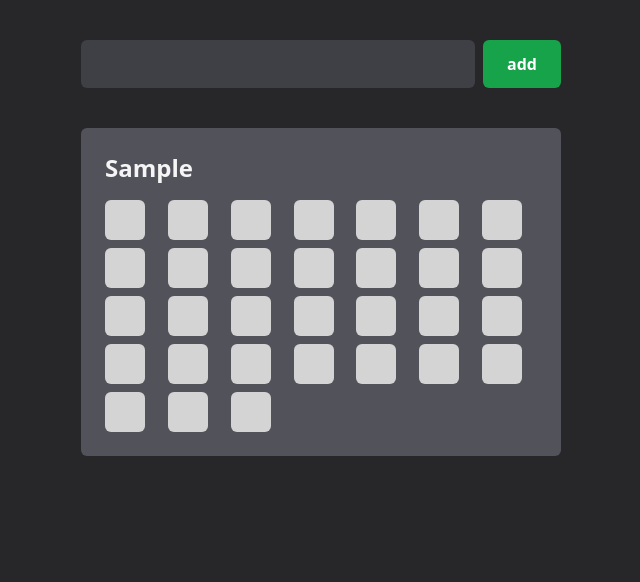
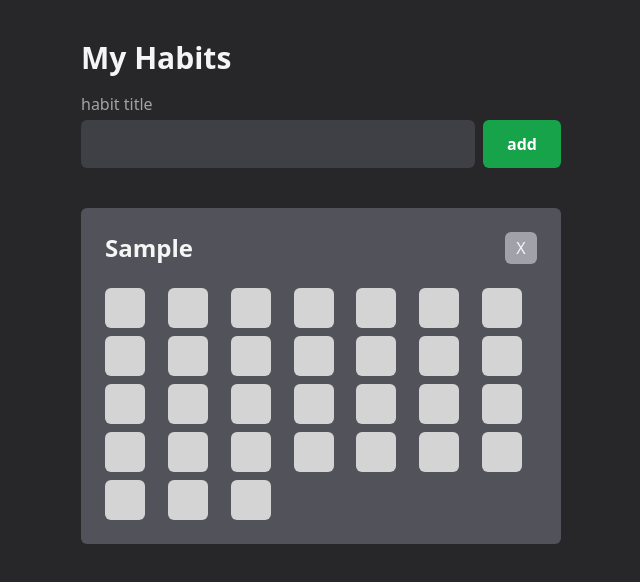
Before and after one commit to GuidoCarda/doguihabits, a React (Vite) app: page / in a window 1280 px wide. Both pictures are taken after typing "Sample" into the empty fields and a click on the button "add". Shown: the top 582 px of the page, without its empty margins (319-959 px from the left). Built offline with nearby package versions, Linux system fonts and the light colour scheme.

Commit message:
feat: Delete habits

```diff
--- a/src/App.jsx
+++ b/src/App.jsx
@@ -9,6 +9,9 @@ function App() {
   return (
     <main className="min-h-screen bg-zinc-800">
       <section className="max-w-lg px-4 mx-auto py-10">
+        <h1 className="text-3xl mb-4 font-semibold text-neutral-100">
+          My Habits
+        </h1>
         <HabitForm />
         <ul className="text-neutral-100 flex flex-col gap-4">
           {Boolean(habits.length) ? (
@@ -29,8 +32,14 @@ function App() {
 const Habit = (props) => {
   const { habit } = props;
 
-  const getHabit = useHabitsStore((state) => state.getHabit);
-  const updateHabit = useHabitsStore((state) => state.updateHabit);
+  const { getHabit, updateHabit, deleteHabit } = useHabitsStore(
+    (state) => ({
+      getHabit: state.getHabit,
+      deleteHabit: state.deleteHabit,
+      updateHabit: state.updateHabit,
+    }),
+    shallow
+  );
 
   const toggleDayState = (state) => {
     if (state === "pending") return "completed";
@@ -52,8 +61,16 @@ const Habit = (props) => {
   };
 
   return (
-    <div className="bg-zinc-600 px-6   py-6 rounded-md ">
-      <h2 className="text-2xl mb-4 font-bold capitalize">{habit.title}</h2>
+    <div className="bg-zinc-600 px-6   py-6 rounded-md">
+      <header className="flex justify-between items-center mb-6">
+        <h2 className="text-2xl  font-bold capitalize">{habit.title}</h2>
+        <button
+          className="h-8 w-8 grid place-content-center bg-zinc-400 rounded-md"
+          onClick={() => deleteHabit(habit.id)}
+        >
+          X
+        </button>
+      </header>
       <ul className="grid grid-cols-7 gap-2">
         {habit.days.map((day, idx) => (
           <li key={idx} className="h-10 w-10">
@@ -84,14 +101,20 @@ const HabitForm = () => {
 
   return (
     <div className="flex gap-2 mb-10">
-      <input
-        className="h-12 rounded-md bg-zinc-700 text-neutral-200 px-4 outline-none w-full"
-        type="text"
-        value={input}
-        onChange={(e) => setInput(e.target.value)}
-      />
+      <div className="w-full">
+        <label htmlFor="habit" className="text-neutral-400 mb-1 block">
+          habit title
+        </label>
+        <input
+          className="h-12 rounded-md  bg-zinc-700 text-neutral-200 px-4 outline-none w-full"
+          type="text"
+          id="habit"
+          value={input}
+          onChange={(e) => setInput(e.target.value)}
+        />
+      </div>
       <button
-        className="h-12 w-min px-6 bg-green-600 text-white font-bold rounded-md"
+        className="h-12 w-min px-6 self-end bg-green-600 text-white font-bold rounded-md"
         onClick={createHabit}
       >
         add
--- a/src/store/store.jsx
+++ b/src/store/store.jsx
@@ -40,11 +40,13 @@ const useHabitsStore = create((set, get) => ({
   getHabit: (id) => get().habits.find((habit) => habit.id === id),
   updateHabit: (editedHabit) =>
     set(() => ({
-      habits: [
-        ...get().habits.map((habit) => {
-          return habit.id === editedHabit.id ? editedHabit : habit;
-        }),
-      ],
+      habits: get().habits.map((habit) => {
+        return habit.id === editedHabit.id ? editedHabit : habit;
+      }),
+    })),
+  deleteHabit: (id) =>
+    set(() => ({
+      habits: get().habits.filter((habit) => habit.id !== id),
     })),
 }));
 
```
